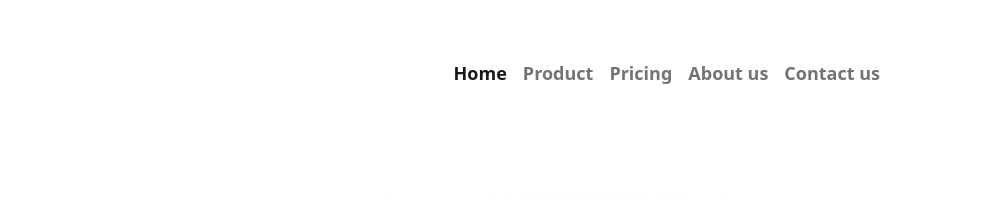
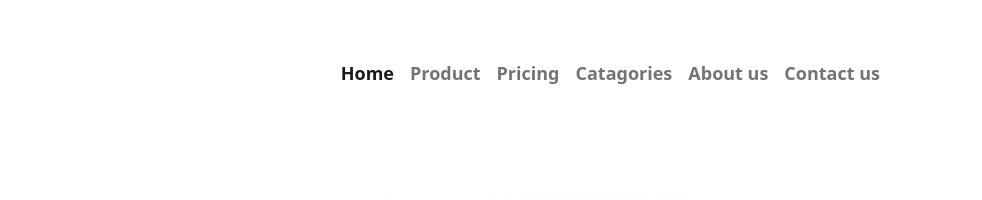
Before and after one commit to MUEID11/cool-gadgets, a plain HTML site: page index.html in a window 1280 px wide. Shown: the top 200 px of the page, 298-1280 px from the left. Drawn offline with nearby package versions, Linux system fonts and the light colour scheme.

Commit message:
catagories

```diff
--- a/index.html
+++ b/index.html
@@ -27,6 +27,9 @@
               </li>
               <li class="nav-item">
                 <a class="nav-link" href="#">Pricing</a>
+              </li>
+              <li class="nav-item">
+                <a class="nav-link" href="#Catagories">Catagories</a>
               </li>
               <li class="nav-item">
                 <a class="nav-link" href="#">About us</a>
@@ -110,7 +113,7 @@
 
       </div>
       <div>
-        <div class="container categories">
+        <div class="container categories" id="Catagories">
           <div class="row">
 
               <div class="col-md-4">
@@ -164,8 +167,7 @@
               <div class="card-footer">
                 <button class="btn btn-dark">Buy Now →</button>
               </div>
-            </div>
-          </div>
+           </div>
           <div class="col">
             <div class="card h-100">
               <img src="images/phone/phone-3.png" class="card-img-top" alt="...">
```
